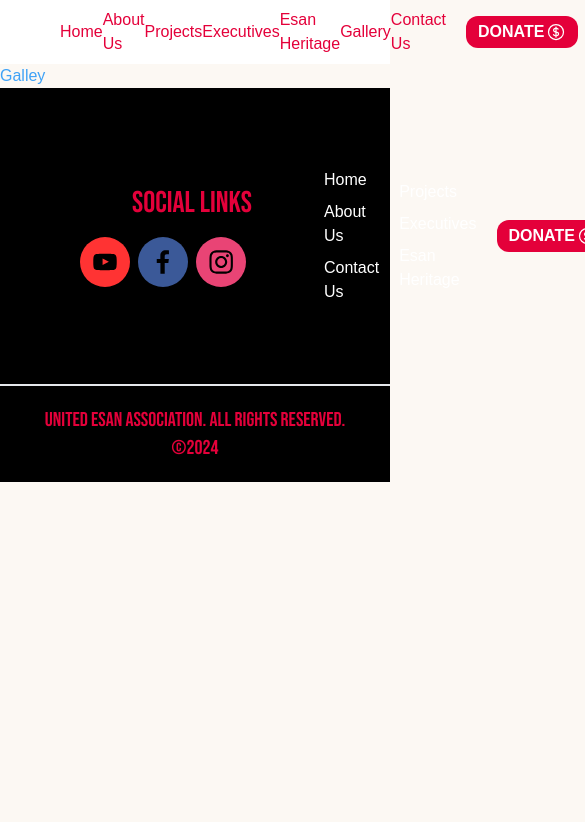
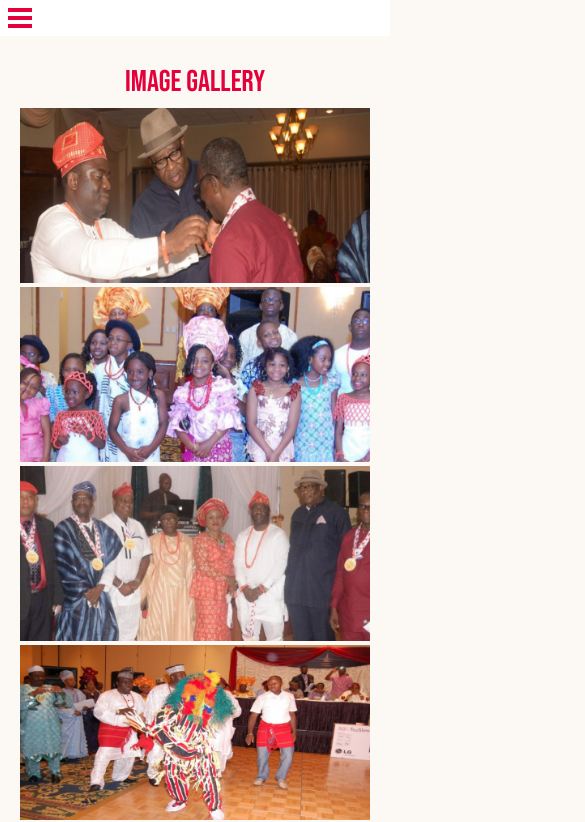
Before and after one commit to blessedjoe2000/organization, a Next.js app: page /gallery in a window 390 px wide. Shown: the top 822 px of the page, 585 px wide, since content can reach past the window. Built offline with nearby package versions, Linux system fonts and the light colour scheme; a web font is replaced by a local one.

Commit message:
mobile version completed and gallery page

```diff
--- a/app/about/page.jsx
+++ b/app/about/page.jsx
@@ -41,7 +41,7 @@ export default function about() {
           belonging and unity among its members.
         </p>
       </div>
-      <div className="flex justify-center items-center gap-1 my-5 p-5 ">
+      <div className="sm:flex justify-center items-center gap-1 my-5 p-5 ">
         <div className="shadow-md rounded-md p-5 bg-white ">
           <h2>Our Vision</h2>
           <p>
--- a/app/component/BoardMembers/BoardMembers.jsx
+++ b/app/component/BoardMembers/BoardMembers.jsx
@@ -5,7 +5,7 @@ export default function BoardMembers() {
   return (
     <div className="p-5 ">
       <h2 className="">UEO Board Members</h2>
-      <div className="grid grid-cols-3">
+      <div className="grid sm:grid-cols-3">
         <div className="bg-white flex flex-col justify-center items-center gap-2 p-5 shadow-md m-1">
           <Image
             src={president}
@@ -46,7 +46,7 @@ export default function BoardMembers() {
           </div>
         </div>
       </div>
-      <div className="grid grid-cols-2">
+      <div className="grid sm:grid-cols-2">
         <div className="bg-white flex flex-col justify-center items-center gap-2 p-5 shadow-md m-1">
           <Image
             src={president}
--- a/app/component/Executives/Executives.jsx
+++ b/app/component/Executives/Executives.jsx
@@ -5,7 +5,7 @@ export default function Executives() {
   return (
     <div className="p-5 ">
       <h2>UEO Current Executives</h2>
-      <div className="grid grid-cols-3">
+      <div className="grid sm:grid-cols-3">
         <div className="bg-white flex flex-col justify-center items-center gap-2 p-5 shadow-md m-1">
           <Image
             src={president}
--- a/app/component/Footer/Footer.jsx
+++ b/app/component/Footer/Footer.jsx
@@ -3,18 +3,18 @@ import SocialMedia from "../SocialMedia/SocialMedia";
 
 export default function Footer() {
   return (
-    <div className="font-semi-bold bg-black text-white ">
-      <div className="flex justify-between items-center p-20 gap-5">
-        <div>
+    <div className="font-semi-bold bg-black text-white text-center">
+      <div className="sm:flex justify-between items-center sm:p-20 p-10 gap-5">
+        <div className="flex flex-col justify-center items-center">
           <h2>Social Links</h2>
           <SocialMedia />
         </div>
-        <div className="flex flex-col gap-2">
+        <div className="flex flex-col gap-2 py-10 sm:py-0">
           <Link href="/">Home</Link>
           <Link href="/about">About Us</Link>
           <Link href="/contact">Contact Us</Link>
         </div>
-        <div className="flex flex-col gap-2">
+        <div className="flex flex-col gap-2 pb-10 sm:pb-0">
           <Link href="/projects">Projects</Link>
           <Link href="/executives">Executives</Link>
           <Link href="/esanheritage">Esan Heritage</Link>
--- a/app/component/Header/Header.jsx
+++ b/app/component/Header/Header.jsx
@@ -1,11 +1,28 @@
+"use client";
+
 import Link from "next/link";
 import Logo from "../Logo/Logo";
+import { useState } from "react";
 
 function Header() {
+  const [showHamburger, setShowHamburger] = useState(false);
+
+  const toggleHambuger = () => {
+    setShowHamburger(!showHamburger);
+  };
+
   return (
-    <div className=" flex justify-between items-center gap-5 px-10 py-2 text-sharp-red bg-white">
+    <nav className="text-sharp-red bg-white">
+      <div
+        className={
+          showHamburger
+            ? "mb-64 flex justify-between items-center gap-5"
+            : "mb-0 "
+        }
+      >
+        <div className=" sm:flex justify-between items-center gap-5 px-10 md:px-5 py-2 hidden">
           <Logo />
-      <div className="flex justify-between items-center lg:gap-20 md:gap-10 sm:gap-5">
+          <div className="flex justify-between items-center lg:gap-20 md:gap-5 sm:gap-2">
             <Link href="/" className="nav-list">
               Home
             </Link>
@@ -50,6 +67,80 @@ function Header() {
             </svg>
           </Link>
         </div>
+
+        <div onClick={toggleHambuger} className=" sm:hidden  ">
+          <div className="space-y-1 p-2 ">
+            <div className="w-6 h-1 bg-sharp-red"></div>
+            <div className="w-6 h-1 bg-sharp-red"></div>
+            <div className="w-6 h-1 bg-sharp-red"></div>
+          </div>
+
+          <div
+            className={
+              showHamburger
+                ? "sm:hidden flex flex-col justify-center w-screen items-center absolute -top-0 right-0 duration-150 pb-3 pt-2 bg-white "
+                : "hidden"
+            }
+          >
+            <button className="p-2 mb-1 relative mr-auto">
+              <div className="w-6 h-1 rotate-45 absolute bg-sharp-red"></div>
+              <div className="w-6 h-1 -rotate-45 absolute bg-sharp-red"></div>
+            </button>
+
+            <div className="flex flex-col items-center gap-1">
+              <div
+                className={
+                  "flex flex-col gap-1 justify-center items-center mt-3"
+                }
+              >
+                <Link href="/" className="nav-list">
+                  Home
+                </Link>
+                <Link href="/about" className="nav-list">
+                  About Us
+                </Link>
+                <Link href="/projects" className="nav-list">
+                  Projects
+                </Link>
+                <Link href="/executives" className="nav-list">
+                  Executives
+                </Link>
+                <Link href="/esanheritage" className="nav-list">
+                  Esan Heritage
+                </Link>
+                <Link href="/gallery" className="nav-list">
+                  Gallery
+                </Link>
+                <Link href="/contact" className="nav-list">
+                  Contact Us
+                </Link>
+                <Link
+                  href="https://donate.stripe.com/6oE8zx6Q0c3D7TO288"
+                  target="_blank"
+                  className="flex justify-center items-center gap-0.5 hover:text-light-blue hover:underline px-3 py-1 bg-sharp-red rounded-xl text-white font-semibold mt-2"
+                >
+                  <button>DONATE</button>
+                  <svg
+                    xmlns="http://www.w3.org/2000/svg"
+                    fill="none"
+                    viewBox="0 0 24 24"
+                    strokeWidth={1.5}
+                    stroke="currentColor"
+                    className="size-5"
+                  >
+                    <path
+                      strokeLinecap="round"
+                      strokeLinejoin="round"
+                      d="M12 6v12m-3-2.818.879.659c1.171.879 3.07.879 4.242 0 1.172-.879 1.172-2.303 0-3.182C13.536 12.219 12.768 12 12 12c-.725 0-1.45-.22-2.003-.659-1.106-.879-1.106-2.303 0-3.182s2.9-.879 4.006 0l.415.33M21 12a9 9 0 1 1-18 0 9 9 0 0 1 18 0Z"
+                    />
+                  </svg>
+                </Link>
+              </div>
+            </div>
+          </div>
+        </div>
+      </div>
+    </nav>
   );
 }
 
--- a/app/component/Proverbs/Proverbs.jsx
+++ b/app/component/Proverbs/Proverbs.jsx
@@ -25,8 +25,8 @@ export default function Proverbs({ initialProverb }) {
   }
 
   return (
-    <div className="bg-black text-white p-28 text-center my-10">
-      <div className="flex justify-center items-center gap-2 font-semibold text-2xl ">
+    <div className="bg-black text-white sm:p-28 p-10 text-center sm:my-10 my-5">
+      <div className="sm:flex justify-center items-center gap-2 font-semibold text-2xl ">
         <h3 className="font-protestRevolution">{currentProverb.esanProverb}</h3>
         <div className="font-aclonica">
           <blockquote>
@@ -35,7 +35,7 @@ export default function Proverbs({ initialProverb }) {
         </div>
       </div>
 
-      <div className="flex justify-center items-center gap-2 font-semibold text-2xl mb-20 mt-10">
+      <div className="sm:flex justify-center items-center gap-2 font-semibold text-2xl mb-20 mt-10">
         <h3 className="font-protestRevolution">
           {currentProverb.englishProverb}
         </h3>
--- a/app/component/ShortNote/ShortNote.jsx
+++ b/app/component/ShortNote/ShortNote.jsx
@@ -12,7 +12,7 @@ export default function ShortNote() {
   const text = "Read more";
 
   return (
-    <div className="flex justify-center items-center gap-1">
+    <div className="sm:flex justify-center items-center gap-1">
       <div
         className="image-container p-5 mb-5 shadow-md rounded-md ml-2"
         data-aos="fade-up"
@@ -22,7 +22,7 @@ export default function ShortNote() {
           src={project}
           alt="our projects"
           layout="responsive"
-          data-aos="fade-right"
+          data-aos="fade-up"
           className="my-5"
         />
         <div className=" content ">
@@ -60,7 +60,7 @@ export default function ShortNote() {
           src={esanpeople}
           alt="esan people and culture"
           layout="responsive"
-          data-aos="fade-left"
+          data-aos="fade-up"
           className="my-5"
         />
         <div className=" content">
--- a/app/contact/page.jsx
+++ b/app/contact/page.jsx
@@ -57,7 +57,7 @@ export default function Contact() {
           </div>
         </div>
         <div
-          className="flex flex-col justify-center text-center gap-2 sm:mt-0 mt-5"
+          className="flex flex-col justify-center items-center text-center gap-2 sm:mt-0 mt-5"
           data-aos="fade-left"
         >
           <h3>Mailing Address</h3>
--- a/app/gallery/page.jsx
+++ b/app/gallery/page.jsx
@@ -1,5 +1,143 @@
-import React from "react";
+"use client";
+
+import Image from "next/image";
+import { useEffect, useState } from "react";
+
+const images = [
+  "/images/sliders/ueo_slider1.jpg",
+  "/images/sliders/ueo_slider2.jpg",
+  "/images/sliders/ueo_slider3.jpg",
+  "/images/sliders/ueo_slider4.jpg",
+  "/images/sliders/ueo_slider5.jpg",
+  "/images/sliders/ueo_slider6.jpg",
+  "/images/sliders/ueo_slider1.jpg",
+  "/images/sliders/ueo_slider2.jpg",
+  "/images/sliders/ueo_slider3.jpg",
+  "/images/sliders/ueo_slider4.jpg",
+  "/images/sliders/ueo_slider5.jpg",
+  "/images/sliders/ueo_slider6.jpg",
+  "/images/sliders/ueo_slider1.jpg",
+  "/images/sliders/ueo_slider2.jpg",
+  "/images/sliders/ueo_slider3.jpg",
+  "/images/sliders/ueo_slider4.jpg",
+  "/images/sliders/ueo_slider5.jpg",
+  "/images/sliders/ueo_slider6.jpg",
+];
 
 export default function Gallery() {
-  return <div>Galley</div>;
+  const [selectedImageIndex, setSelectedImageIndex] = useState(null);
+
+  const handleKeyDown = (e) => {
+    if (e.key === "Escape") {
+      setSelectedImageIndex(null);
+    } else if (e.key === "ArrowRight") {
+      nextImage();
+    } else if (e.key === "ArrowLeft") {
+      prevImage();
+    }
+  };
+
+  useEffect(() => {
+    if (selectedImageIndex !== null) {
+      window.addEventListener("keydown", handleKeyDown);
+    } else {
+      window.removeEventListener("keydown", handleKeyDown);
+    }
+    return () => {
+      window.removeEventListener("keydown", handleKeyDown);
+    };
+  }, [selectedImageIndex]);
+
+  const nextImage = () => {
+    if (selectedImageIndex !== null) {
+      setSelectedImageIndex((selectedImageIndex + 1) % images.length);
+    }
+  };
+
+  const prevImage = () => {
+    if (selectedImageIndex !== null) {
+      setSelectedImageIndex(
+        (selectedImageIndex - 1 + images.length) % images.length
+      );
+    }
+  };
+
+  return (
+    <div className="min-h-screen p-5">
+      <h2 className=" ">Image Gallery</h2>
+      <div className="grid grid-cols-1 sm:grid-cols-2 md:grid-cols-3 lg:grid-cols-4 gap-1">
+        {images.map((url, index) => (
+          <Image
+            key={index}
+            src={url}
+            width={500}
+            height={300}
+            alt={`Gallery image ${index + 1}`}
+            className="w-full h-auto cursor-pointer"
+            onClick={() => setSelectedImageIndex(index)}
+          />
+        ))}
+      </div>
+      {selectedImageIndex !== null && (
+        <div
+          className="fixed inset-0 bg-black bg-opacity-75 flex items-center justify-center z-50"
+          onClick={() => setSelectedImageIndex(null)}
+        >
+          <div className="relative">
+            <button
+              className="absolute top-1/2 left-0 transform -translate-y-1/2 bg-transparent p-2"
+              onClick={(e) => {
+                e.stopPropagation();
+                prevImage();
+              }}
+            >
+              <svg
+                xmlns="http://www.w3.org/2000/svg"
+                fill="none"
+                viewBox="0 0 24 24"
+                strokeWidth={1.5}
+                stroke="currentColor"
+                className="size-6 bg-offwhite rounded-full "
+              >
+                <path
+                  strokeLinecap="round"
+                  strokeLinejoin="round"
+                  d="M15.75 19.5 8.25 12l7.5-7.5"
+                />
+              </svg>
+            </button>
+            <Image
+              src={images[selectedImageIndex]}
+              alt="Selected"
+              height={400}
+              width={900}
+              onClick={(e) => e.stopPropagation()}
+            />
+            <button
+              className="absolute top-1/2 right-0 transform -translate-y-1/2 bg-transparent p-2"
+              onClick={(e) => {
+                e.stopPropagation();
+                nextImage();
+              }}
+            >
+              <svg
+                xmlns="http://www.w3.org/2000/svg"
+                fill="none"
+                viewBox="0 0 24 24"
+                strokeWidth={1.5}
+                stroke="currentColor"
+                className="size-6 bg-offwhite rounded-full"
+              >
+                <path
+                  strokeLinecap="round"
+                  strokeLinejoin="round"
+                  d="m8.25 4.5 7.5 7.5-7.5 7.5"
+                />
+              </svg>
+            </button>
+          </div>
+        </div>
+      )}
+    </div>
+  );
 }
--- a/app/globals.css
+++ b/app/globals.css
@@ -48,9 +48,5 @@ select {
 .image-container {
   width: 100%;
   background-color: white;
-}
-
-.image-container img {
-  width: 100%;
   height: auto;
 }
--- a/app/projects/page.jsx
+++ b/app/projects/page.jsx
@@ -7,7 +7,7 @@ import Link from "next/link";
 export default function projects() {
   const donationLink = "https://donate.stripe.com/6oE8zx6Q0c3D7TO288";
   const donationText = "Click to Donate to Esan House Project Now";
-  const scholarshipText = "Click here to Donate to AAU Scholarship project Now";
+  const scholarshipText = "Click to Donate to AAU Scholarship project";
   const target = "_blank";
   return (
     <div>
```
Lines whose indentation alone changed are shown as unchanged.
